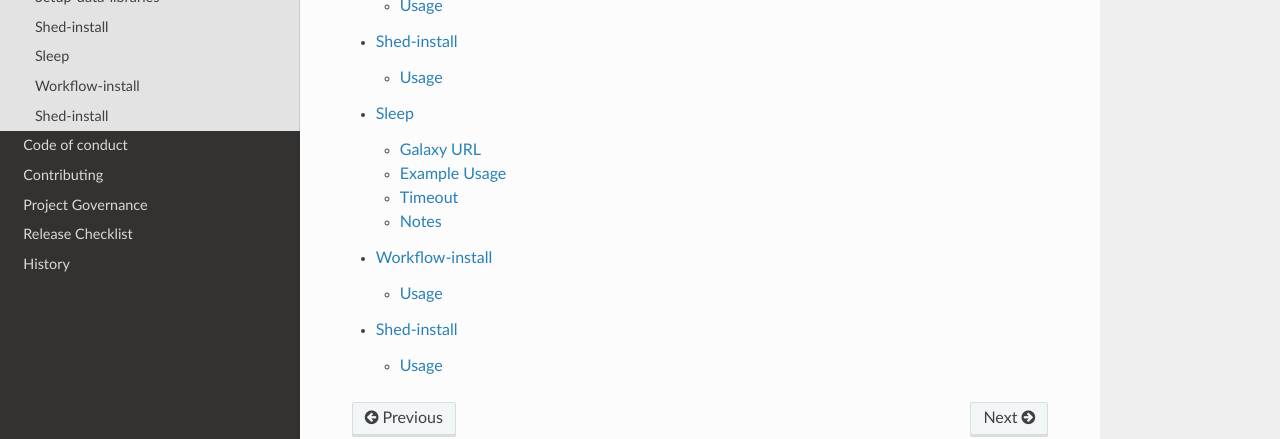
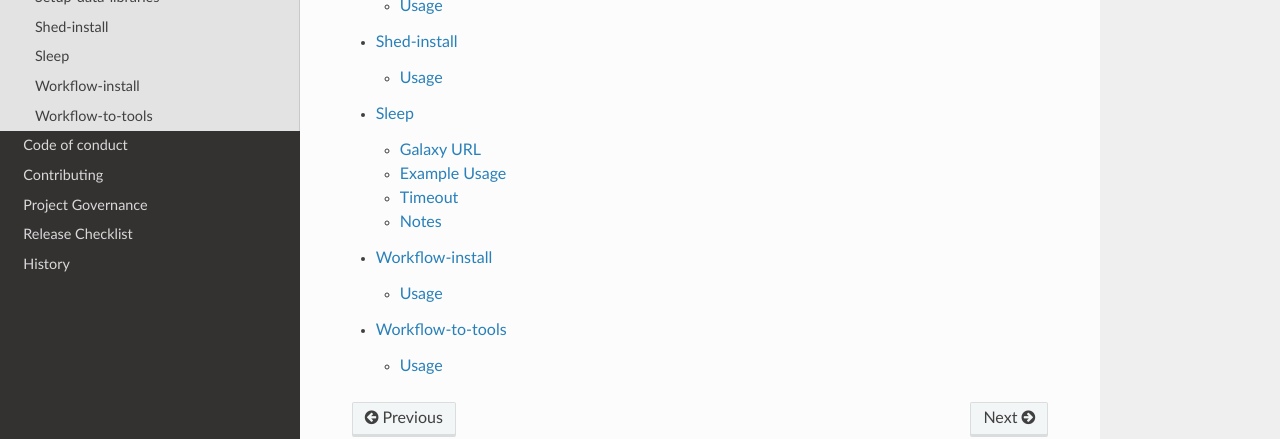
Before and after one commit to galaxyproject/ephemeris, a Sphinx documentation site: the page built from docs/commands.rst, in a window 1280 px wide. Shown: the part 298-737 px from the top of the page. Built offline with Sphinx 7.4.7 and the Read the Docs theme 2.0.0, drawn with Linux system fonts in a browser that asks for light colours.

Commit message:
documented workflow-to-tools

```diff
--- a/docs/commands/workflow-to-tools.rst
+++ b/docs/commands/workflow-to-tools.rst
@@ -1,12 +1,12 @@
-Shed-install
+Workflow-to-tools
 =============
 
-.. automodule :: ephemeris.shed_install
+.. automodule :: ephemeris.generate_tool_list_from_ga_workflow_files
 
 Usage
 ----------
 
 .. argparse::
-   :module: ephemeris.shed_install
+   :module: ephemeris.generate_tool_list_from_ga_workflow_files
    :func: _parser
-   :prog: shed-install
+   :prog: workflow-to-tools
```
Also changed, not shown: 1 other file.
